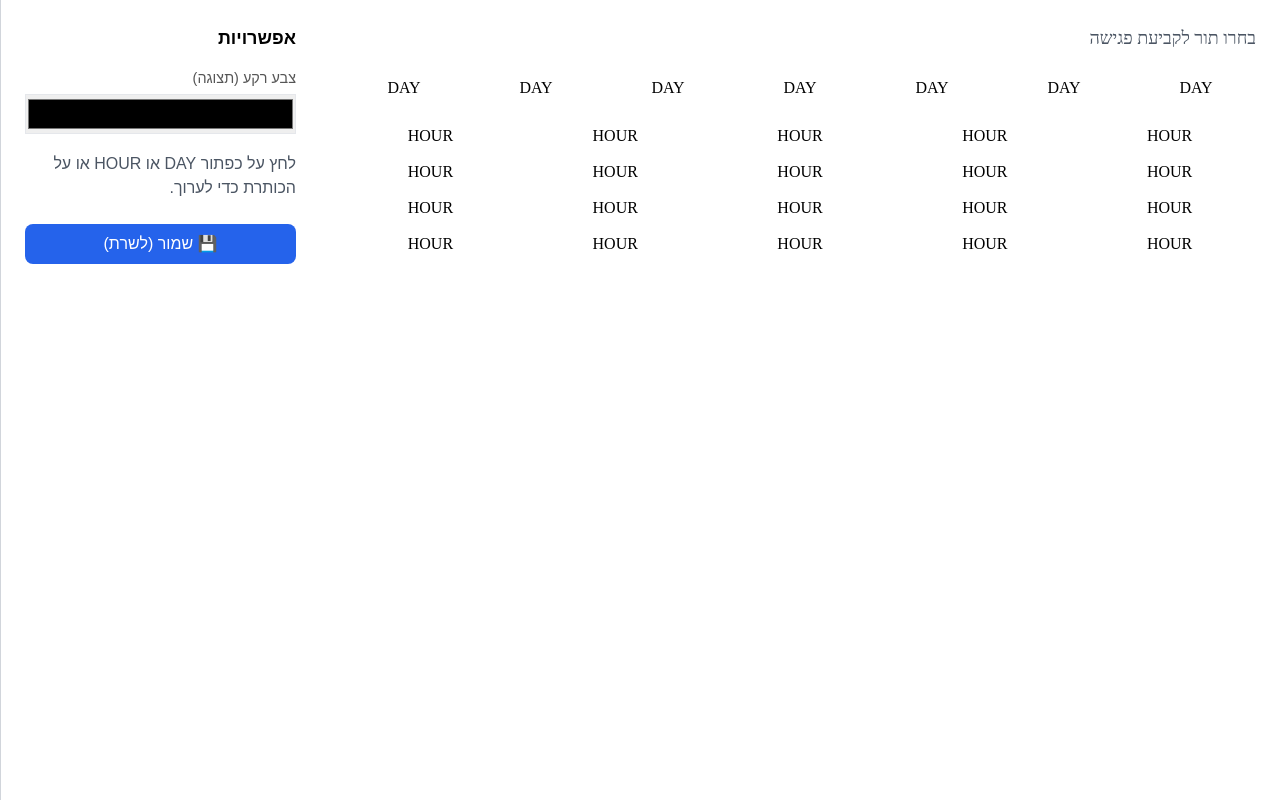
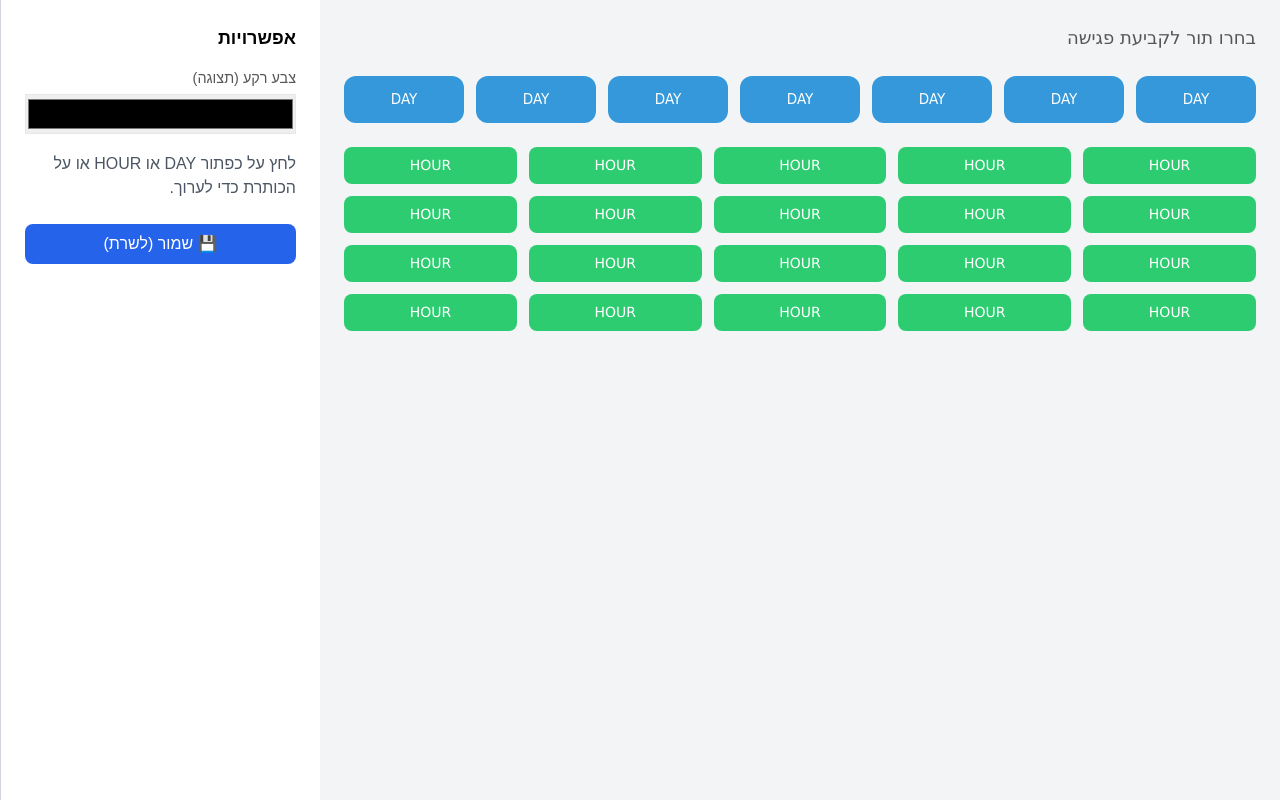
Before and after one commit to rhinops332/barber, a Flask app: template templates/admin_design.html in a window 1280 px wide. Run offline with Flask 3, Linux system fonts and the light colour scheme; the template is opened without the code that fills it, so the values that code supplies are empty; some libraries are stand-ins or nearby versions.

Commit message:
Update admin_design.html

```diff
--- a/templates/admin_design.html
+++ b/templates/admin_design.html
@@ -72,39 +72,39 @@ document.addEventListener('DOMContentLoaded', ()=> {
     return '#' + m.slice(0,3).map(x=>{const h=parseInt(x).toString(16); return h.length===1?'0'+h:h}).join('');
   }
 
-  document.body.style.backgroundColor = DS.body_background_color;
+  document.body.style.backgroundColor = DS.body_background_color || '#f3f4f6';
 
   const mainTitle = document.getElementById('mainTitle');
   const subTitle = document.getElementById('subTitle');
 
-  mainTitle.textContent = DS.business_name;
-  mainTitle.style.fontFamily = DS.heading_font_family;
-  mainTitle.style.fontSize = DS.heading_font_size;
-  mainTitle.style.color = DS.heading_color;
+  mainTitle.textContent = DS.heading_text || '';
+  mainTitle.style.fontFamily = DS.heading_font_family || 'Georgia, serif';
+  mainTitle.style.fontSize = DS.heading_font_size || '32px';
+  mainTitle.style.color = DS.heading_color || '#2980b9';
 
-  subTitle.textContent = 'בחרו תור לקביעת פגישה';
-  subTitle.style.fontFamily = DS.subheading_font_family;
-  subTitle.style.fontSize = DS.subheading_font_size;
-  subTitle.style.color = DS.subheading_color;
+  subTitle.textContent = DS.subheading_text || 'בחרו תור לקביעת פגישה';
+  subTitle.style.fontFamily = DS.subheading_font_family || 'Verdana, sans-serif';
+  subTitle.style.fontSize = DS.subheading_font_size || '18px';
+  subTitle.style.color = DS.subheading_color || '#555';
 
   document.querySelectorAll('.day-btn').forEach(btn=>{
-    btn.style.backgroundColor = DS.day_button_color;
-    btn.style.color = DS.day_button_text_color;
-    btn.style.borderRadius = DS.day_button_shape;
-    btn.style.fontFamily = DS.day_button_font_family;
-    btn.style.fontSize = DS.day_button_text_size;
-    btn.style.paddingTop = DS.day_button_size;
-    btn.style.paddingBottom = DS.day_button_size;
+    btn.style.backgroundColor = DS.day_button_color || '#3498db';
+    btn.style.color = DS.day_button_text_color || '#fff';
+    btn.style.borderRadius = DS.day_button_shape || '12px';
+    btn.style.fontFamily = DS.day_button_font_family || 'Tahoma, sans-serif';
+    btn.style.fontSize = DS.day_button_text_size || '15px';
+    btn.style.paddingTop = DS.day_button_size || '12px';
+    btn.style.paddingBottom = DS.day_button_size || '12px';
   });
 
   document.querySelectorAll('.slot-btn').forEach(btn=>{
-    btn.style.backgroundColor = DS.slot_button_color;
-    btn.style.color = DS.slot_button_text_color;
-    btn.style.borderRadius = DS.slot_button_shape;
-    btn.style.fontFamily = DS.slot_button_font_family;
-    btn.style.fontSize = DS.slot_button_text_size;
-    btn.style.paddingTop = DS.slot_button_size;
-    btn.style.paddingBottom = DS.slot_button_size;
+    btn.style.backgroundColor = DS.slot_button_color || '#2ecc71';
+    btn.style.color = DS.slot_button_text_color || '#fff';
+    btn.style.borderRadius = DS.slot_button_shape || '8px';
+    btn.style.fontFamily = DS.slot_button_font_family || 'Verdana, sans-serif';
+    btn.style.fontSize = DS.slot_button_text_size || '14px';
+    btn.style.paddingTop = DS.slot_button_size || '8px';
+    btn.style.paddingBottom = DS.slot_button_size || '8px';
   });
 
   const pageBg = document.getElementById('pageBg');
@@ -199,10 +199,13 @@ document.addEventListener('DOMContentLoaded', ()=> {
           <p class="font-semibold mb-2">עורך ${type==='title'?'כותרת':'כותרת משנה'}</p>
           <label class="block small-label mb-1">טקסט</label>
           <input id="titleText" type="text" class="w-full border p-2" value="${el.textContent}">
+
           <label class="block small-label mt-3 mb-1">צבע טקסט</label>
           <input id="titleColor" type="color" class="w-full h-10 p-0 border" value="${curColor}">
+
           <label class="block small-label mt-3 mb-1">גודל טקסט (px)</label>
           <input id="titleSize" type="number" class="w-full border p-2" value="${curSize}">
+
           <label class="block small-label mt-3 mb-1">פונט</label>
           <select id="titleFont" class="w-full border p-2">
             <option ${curFamily.includes('Georgia')?'selected':''}>Georgia, serif</option>
@@ -232,27 +235,27 @@ document.addEventListener('DOMContentLoaded', ()=> {
     const slotComp=getComputedStyle(slotSample);
 
     const payload = {
-      body_background_color: getComputedStyle(document.body).backgroundColor,
-      heading_font_family: mainTitle.style.fontFamily,
-      heading_font_size: mainTitle.style.fontSize,
-      heading_color: getComputedStyle(mainTitle).color,
+      body_background_color: rgbToHex(getComputedStyle(document.body).backgroundColor),
+      heading_font_family: mainTitle.style.fontFamily || getComputedStyle(mainTitle).fontFamily,
+      heading_font_size: mainTitle.style.fontSize || getComputedStyle(mainTitle).fontSize,
+      heading_color: rgbToHex(getComputedStyle(mainTitle).color),
       heading_text: mainTitle.textContent,
-      subheading_font_family: subTitle.style.fontFamily,
-      subheading_font_size: subTitle.style.fontSize,
-      subheading_color: getComputedStyle(subTitle).color,
+      subheading_font_family: subTitle.style.fontFamily || getComputedStyle(subTitle).fontFamily,
+      subheading_font_size: subTitle.style.fontSize || getComputedStyle(subTitle).fontSize,
+      subheading_color: rgbToHex(getComputedStyle(subTitle).color),
       subheading_text: subTitle.textContent,
-      day_button_shape: daySample.style.borderRadius,
-      day_button_color: getComputedStyle(daySample).backgroundColor,
-      day_button_size: daySample.style.paddingTop,
-      day_button_text_size: daySample.style.fontSize,
-      day_button_text_color: getComputedStyle(daySample).color,
-      day_button_font_family: daySample.style.fontFamily,
-      slot_button_shape: slotSample.style.borderRadius,
-      slot_button_color: getComputedStyle(slotSample).backgroundColor,
-      slot_button_size: slotSample.style.paddingTop,
-      slot_button_text_size: slotSample.style.fontSize,
-      slot_button_text_color: getComputedStyle(slotSample).color,
-      slot_button_font_family: slotSample.style.fontFamily
+      day_button_shape: daySample.style.borderRadius || dayComp.borderRadius,
+      day_button_color: rgbToHex(dayComp.backgroundColor),
+      day_button_size: daySample.style.paddingTop || dayComp.paddingTop,
+      day_button_text_size: daySample.style.fontSize || dayComp.fontSize,
+      day_button_text_color: rgbToHex(dayComp.color),
+      day_button_font_family: daySample.style.fontFamily || dayComp.fontFamily,
+      slot_button_shape: slotSample.style.borderRadius || slotComp.borderRadius,
+      slot_button_color: rgbToHex(slotComp.backgroundColor),
+      slot_button_size: slotSample.style.paddingTop || slotComp.paddingTop,
+      slot_button_text_size: slotSample.style.fontSize || slotComp.fontSize,
+      slot_button_text_color: rgbToHex(slotComp.color),
+      slot_button_font_family: slotSample.style.fontFamily || slotComp.fontFamily
     };
 
     try{
```
